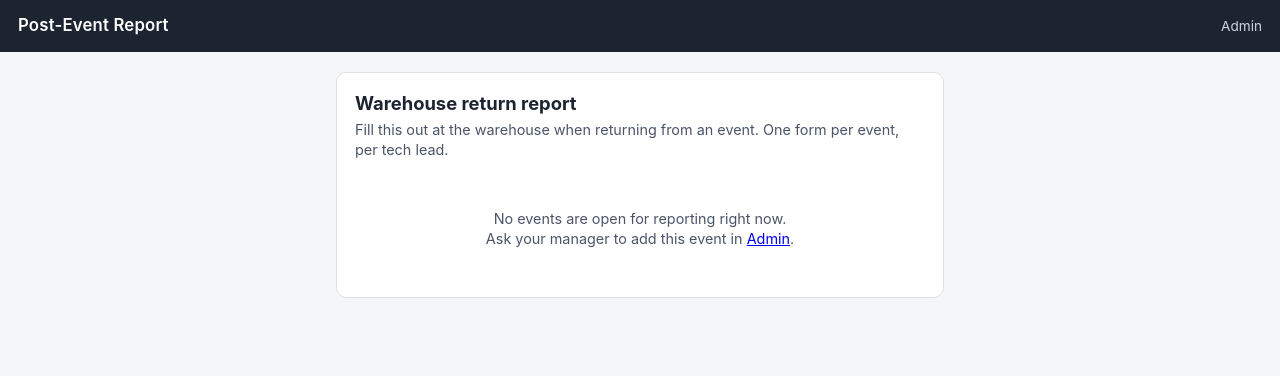
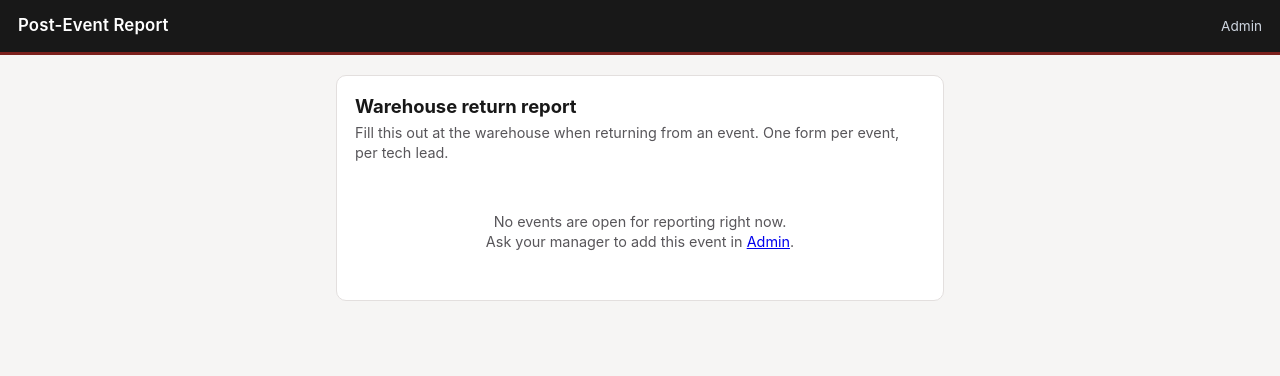
Before and after one commit to lucasbatsiagel/post-event-form, a Flask app: page / in a window 1280 px wide. Shown: the top 376 px of the page. Run offline with Flask 3, Linux system fonts and the light colour scheme.

Commit message:
Restyle with subtle brand colors, update name field example
Header goes near-black with a thin brick-red accent line; buttons and
links pick up the same muted red instead of orange. Name field
placeholder changed to "NB".

Co-Authored-By: Claude Sonnet 5 <noreply@anthropic.com>

```diff
--- a/static/style.css
+++ b/static/style.css
@@ -1,11 +1,11 @@
 :root {
-  --ink: #1b2430;
-  --ink-soft: #4a5568;
-  --paper: #f5f6f8;
+  --ink: #181818;
+  --ink-soft: #58565a;
+  --paper: #f6f5f4;
   --card: #ffffff;
-  --line: #dde1e7;
-  --accent: #d9622b;
-  --accent-dark: #b94f1f;
+  --line: #e3dfde;
+  --accent: #7c211d;
+  --accent-dark: #5c1815;
   --good: #2f7d4f;
   --warn: #b3541e;
   --bad: #b3261e;
@@ -31,6 +31,7 @@ header.topbar {
   align-items: baseline;
   justify-content: space-between;
   gap: 12px;
+  border-bottom: 3px solid var(--accent);
 }
 
 header.topbar h1 {
@@ -90,6 +91,14 @@ textarea {
 }
 
 textarea { resize: vertical; min-height: 70px; }
+
+input:focus,
+select:focus,
+textarea:focus {
+  outline: none;
+  border-color: var(--accent);
+  box-shadow: 0 0 0 3px rgba(124, 33, 29, 0.12);
+}
 
 .item-row {
   display: grid;
--- a/templates/form.html
+++ b/templates/form.html
@@ -18,7 +18,7 @@
     </select>
 
     <label for="tech_name">Your name</label>
-    <input type="text" name="tech_name" id="tech_name" placeholder="e.g. Jordan Reyes" required>
+    <input type="text" name="tech_name" id="tech_name" placeholder="e.g. NB" required>
 
     <span class="section-label">Misplaced items (not in their case/kit)</span>
     <div id="misplaced-rows"></div>
```
